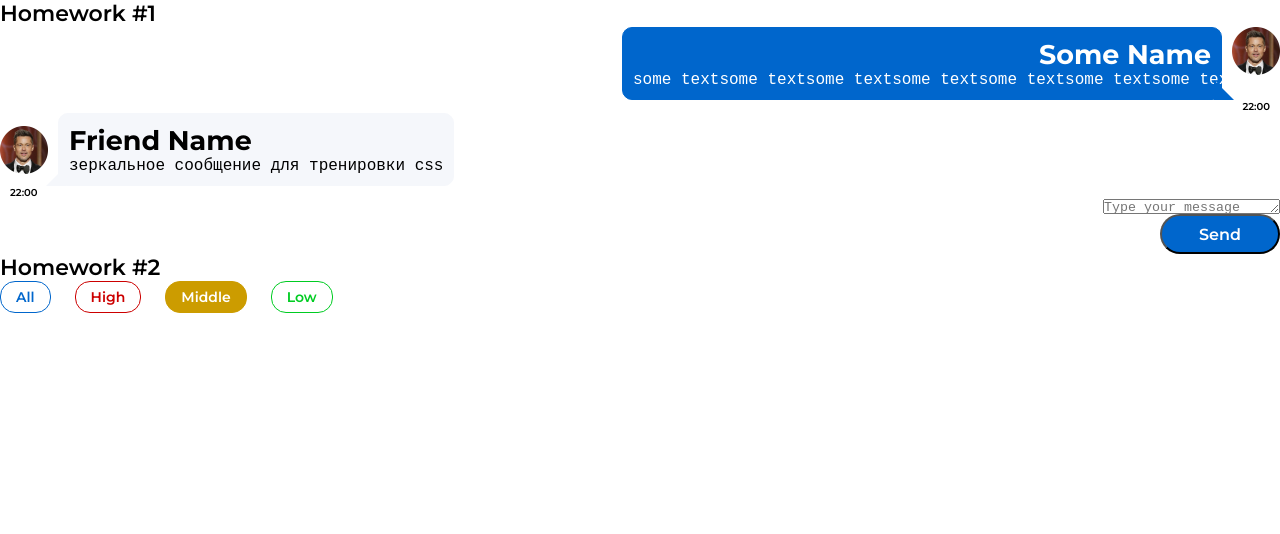
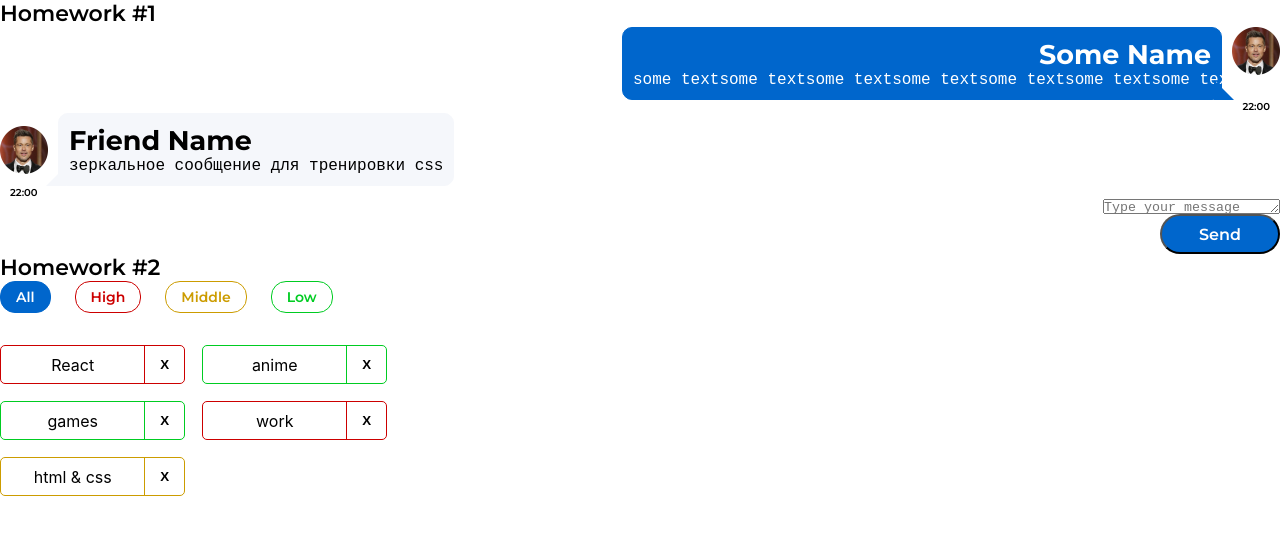
Before and after one commit to webaldar/hws2, a React (Create React App) app: page / in a window 1280 px wide. Shown: the top 534 px of the page. Built offline with nearby package versions, Linux system fonts and the light colour scheme.

Commit message:
hw2 finish

```diff
--- a/src/s2-homeworks/hw02/HW2.tsx
+++ b/src/s2-homeworks/hw02/HW2.tsx
@@ -35,12 +35,15 @@ const defaultAffairs: AffairType[] = [ // need to fix any
 ]
 
 // pure helper functions
-export const filterAffairs = (affairs: AffairType[], filter: FilterType): any => { // need to fix any
+export const filterAffairs = (affairs: AffairType[], filter: FilterType): AffairType[] => { // need to fix any
     if(filter === 'all'){
+        console.log(filter)
         return affairs
     }else {
-        affairs = affairs.filter(el => {el.priority === filter})
-        return affairs // need to fix
+
+        return affairs.filter(el => el.priority === filter)
+
+         // need to fix
     }
 
 }
@@ -52,7 +55,7 @@ export const deleteAffair = (affairs: AffairType[], _id: number): any => { // ne
 
 function HW2() {
     const [affairs, setAffairs] = useState<AffairType[]>(defaultAffairs) // need to fix any
-    const [filter, setFilter] = useState<FilterType>('middle')
+    const [filter, setFilter] = useState<FilterType>('all')
 
     const filteredAffairs = filterAffairs(affairs, filter)
     const deleteAffairCallback = (_id: number) => { // need to fix any
```
